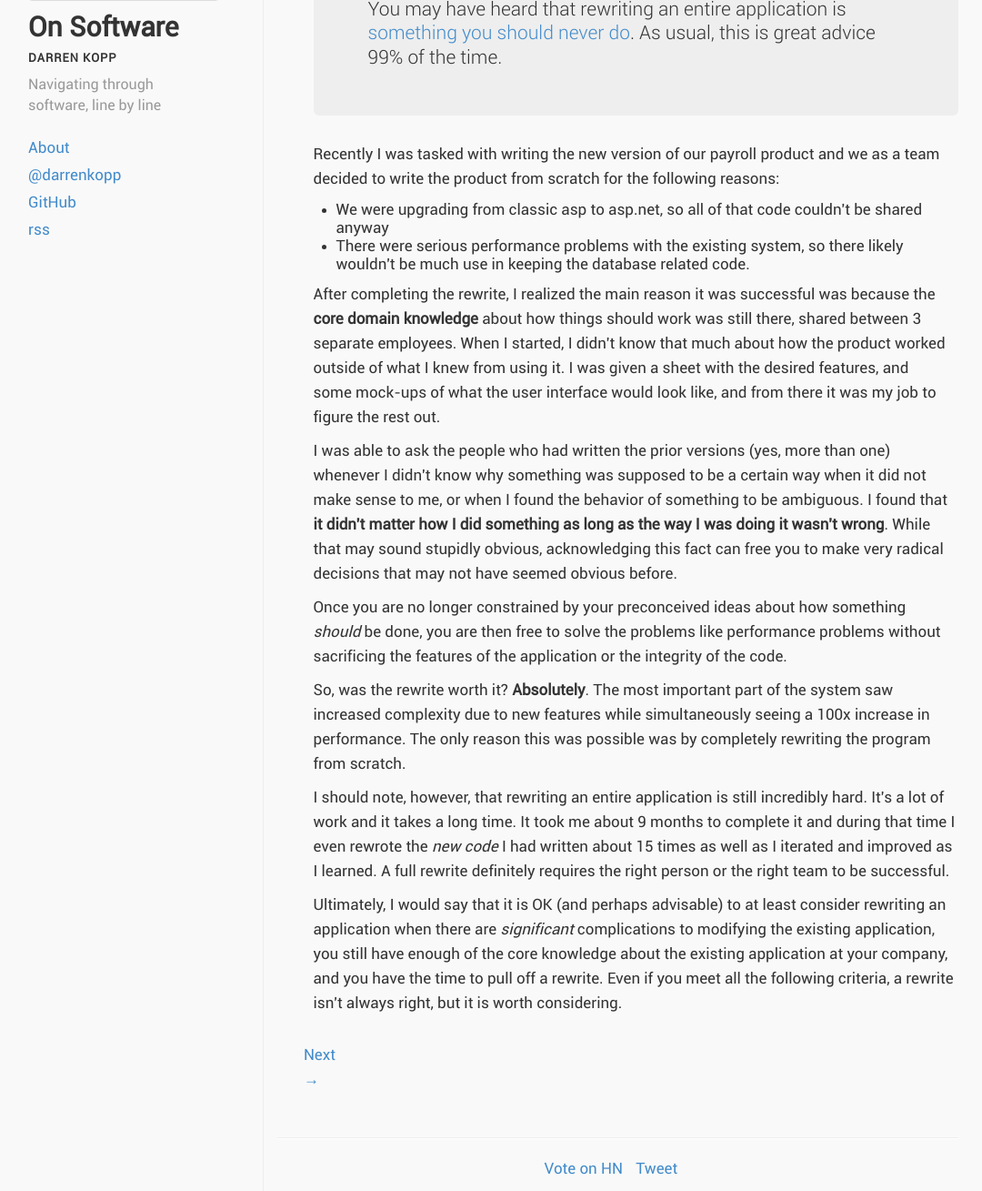
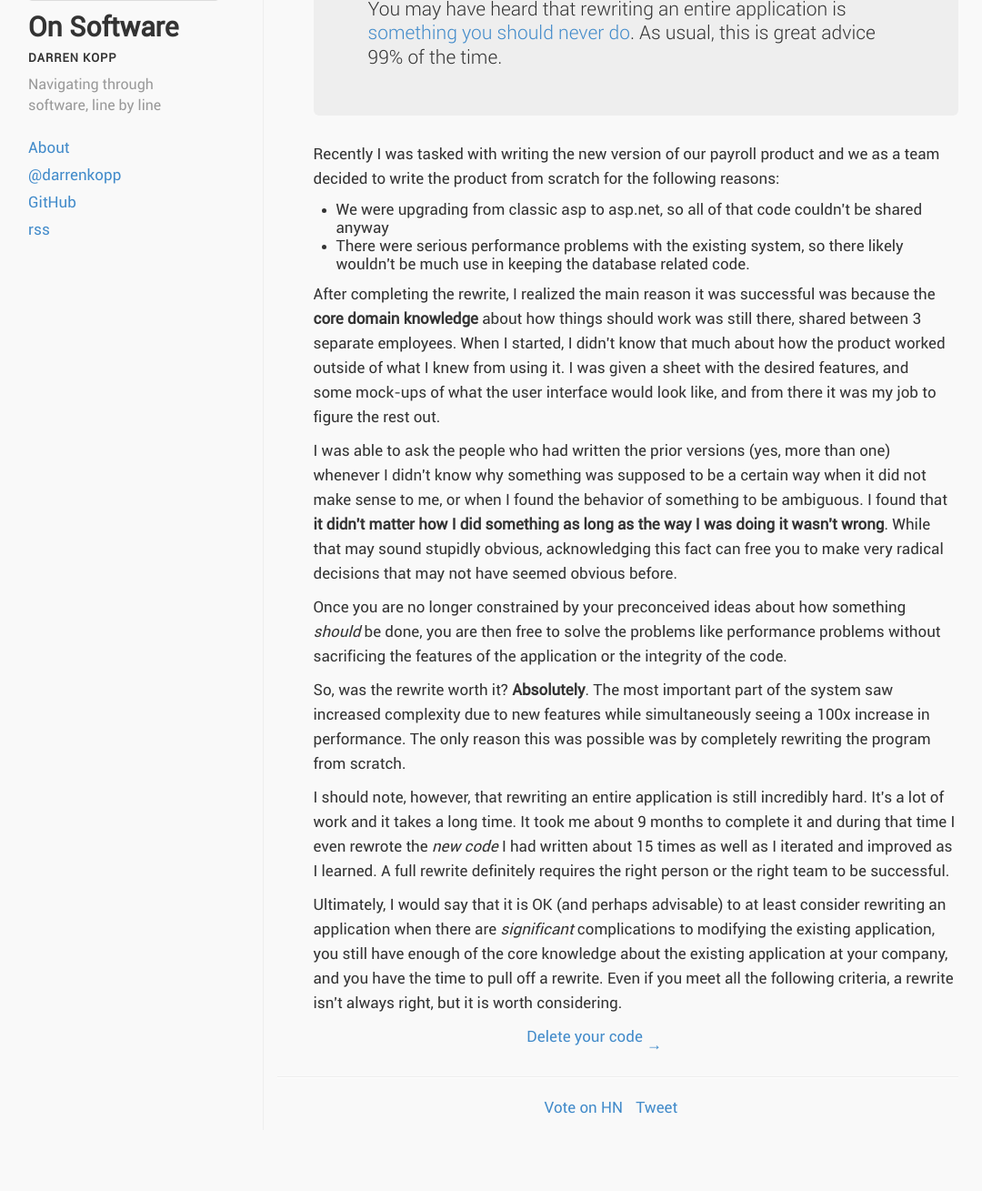
Before and after one commit to darrenkopp/darrenkopp.github.com, a Jekyll site: the page built from _posts/2013-03-06-its-ok-to-rewrite-applications-from-scratch-sometimes.html, in a window 1280 px wide, cut to the strip 249-1558 px from the top of the page. Shown: the whole strip at 91% size, without its empty margins (59-1139 px from the left). Built offline with Jekyll 4.4.1, drawn with Linux system fonts in a browser that asks for light colours; comment, search, counter and statistics services are not loaded; after the commit the page ends 1491 px from its top, so only the background shows below that.

Commit message:
damnit bootstrap!
.pagination is in bootstrap...

```diff
--- a/_layouts/post.html
+++ b/_layouts/post.html
@@ -24,12 +24,12 @@
     </footer>
     {% endif %}
 </article>
-<nav class="pagination row">
+<nav class="row post-pagination">
     {% if page.previous and page.previous.id != page.id %}
-    <div class="span5"><a href="{{ page.previous.url }}" title="{{ page.previous.title }}">&larr; Previous</a></div>
+    <div class="span5"><a href="{{ page.previous.url }}" title="{{ page.previous.title }}">&larr; <span class="ellipsis">{{ page.previous.title }}</span></a></div>
     {% endif %}
     {% if page.next and page.next.id != page.id %}
-    <div class="span5 offset2"><a href="{{ page.next.url }}" title="{{ page.next.title }}">Next &rarr;</a></div>
+    <div class="span5 offset2 text-right"><a href="{{ page.next.url }}" title="{{ page.next.title }}"><span class="ellipsis">{{ page.next.title }}</span> &rarr;</a></div>
     {% endif %}
 </nav>
 <hr />
--- a/css/style.css
+++ b/css/style.css
@@ -105,4 +105,5 @@
 	white-space: nowrap;
 	overflow: hidden;
 	text-overflow: ellipsis;
+    display: inline-block;
 }
```
